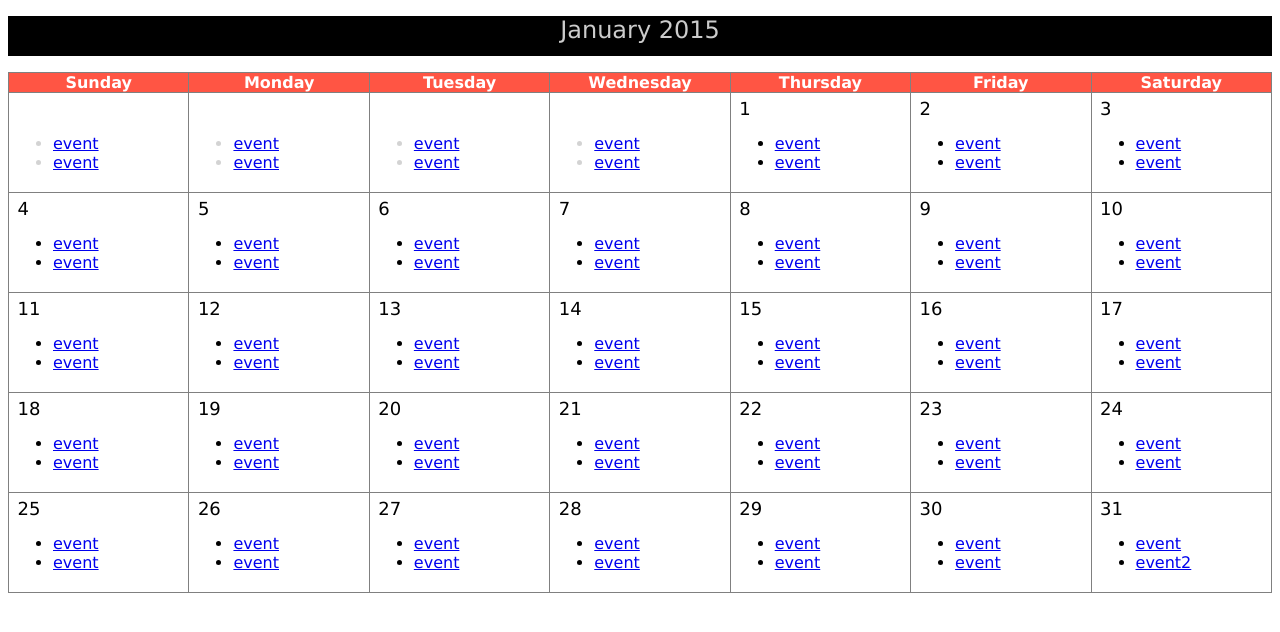
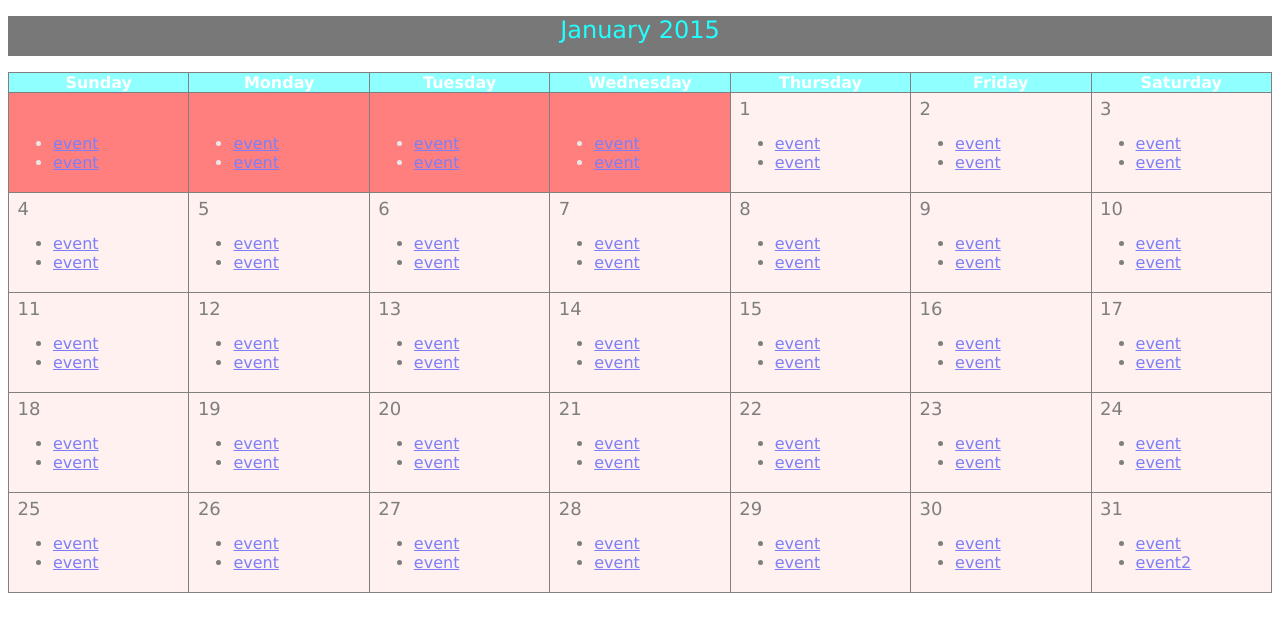
Before and after one commit to lroettges/practice, a plain HTML site: page index.html in a window 1280 px wide. Drawn offline with Linux system fonts and the light colour scheme.

Commit message:
Improvement

```diff
--- a/css/main.css
+++ b/css/main.css
@@ -3,8 +3,8 @@ h1 {
     font: x-large Verdana, Arial, Helvetica, sans-serif;
     text-align: center;
     height: 40px;
-    background-color: black;
-    color: #CCC;
+    background-color: #787878;
+    color: #2ff;
     }
 /* Styling for the overall table */
 table {
@@ -17,7 +17,7 @@ table {
 th {
     padding: 0 0.5em;
     text-align: center;
-    background-color:#ff5544;
+    background-color:#22ffff;
     color:white;
     }
 /* Styling for the individual cells (days) */
@@ -38,10 +38,15 @@ td  {
     }
 /* Class for individual days (coming in future release) */
 .sun {
-     color:blue;
+     color:transparent blue;
      }
 /* Hide the month element (coming in future release) */
 th.month {
     visibility: hidden;
     display:none;
     }
+/*cell color*/
+tr {
+    background-color:#ffe4e1;
+    opacity:.5;
+}
--- a/index.html
+++ b/index.html
@@ -21,7 +21,7 @@
 		<!-- week start -->
 		<tr>
 			<!-- day start -->
-			<td style="color:lightgrey">
+			<td style="color:lightgrey ; background-color: red" >
 				<span class="date"> </span>
 				<ul class="events">
 					<li><a href="#">event</a></li>
@@ -30,7 +30,7 @@
 			</td>
 			<!-- end day -->
 			<!-- day start -->
-			<td style="color:lightgrey">
+			<td style="color:lightgrey; background-color: red">
 				<span class="date"> </span>
 				<ul class="events">
 					<li><a href="#">event</a></li>
@@ -39,7 +39,7 @@
 			</td>
 			<!-- end day -->
 			<!-- day start -->
-			<td style="color:lightgrey">
+			<td style="color:lightgrey; background-color: red">
 				<span class="date"> </span>
 				<ul class="events">
 					<li><a href="#">event</a></li>
@@ -48,7 +48,7 @@
 			</td>
 			<!-- end day -->
 			<!-- day start -->
-			<td style="color:lightgrey">
+			<td style="color:lightgrey; background-color: red">
 				<span class="date"> </span>
 				<ul class="events">
 					<li><a href="#">event</a></li>
```
